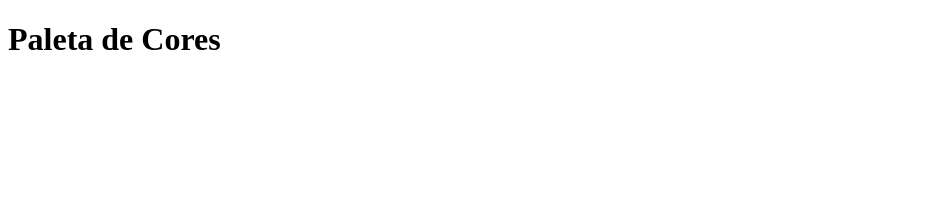
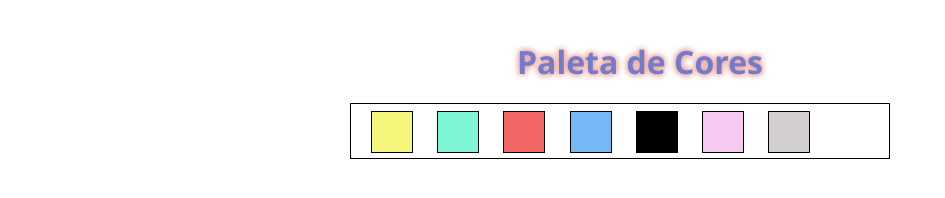
Before and after one commit to sabrinavazc/project-pixels-art, a website: page index.html in a window 1280 px wide. Shown: the whole page, without its empty margins (0-945 px from the left). Drawn offline with Linux system fonts and the light colour scheme.

Commit message:
inclusão da paleta de cores_requisito02

```diff
--- a/index.html
+++ b/index.html
@@ -9,8 +9,20 @@
 </head>
 
 <body>
-<h1 id="title">Paleta de Cores</h1>
+    <header>
+        <h1 id="title">Paleta de Cores</h1>
+    </header>
+<section id="color-palette">
+        <div class="color" style="background-color: rgb(245, 247, 124);"></div>
+        <div class="color" style="background-color: rgb(126, 246, 214);"></div>
+        <div class="color" style="background-color: rgb(243, 101, 101);"></div>
+        <div class="color" style="background-color: rgb(116, 185, 245);"></div>
+        <div class="color" style="background-color: black;"></div>
+        <div class="color" style="background-color: rgb(246, 202, 240);"></div>
+        <div class="color" style="background-color: rgb(209, 205, 209);"></div>
+</section>
 
 <script src="script.js"></script>
 </body>
+
 </html>
--- a/script.js
+++ b/script.js
@@ -0,0 +1 @@
+.docum
--- a/style.css
+++ b/style.css
@@ -0,0 +1,30 @@
+*{
+    margin: 0;
+    padding: 0;
+    margin-top: 20px;
+    font-family: 'Segoe UI', Tahoma, Geneva, Verdana, sans-serif;
+}
+
+h1{
+    text-align: center;
+    text-shadow: 0 0 0.2em rgb(236, 183, 175), 0 0 0.2em rgb(232, 107, 88);
+    color: rgb(115, 123, 204);
+}
+
+#color-palette{
+    display: inline-block;
+    width: 42%;
+    margin-left: 350px;
+    border: 1px solid black;
+    margin-top: 20px;
+}
+
+.color {
+    display: inline-block;
+    width: 40px;
+    height: 40px;
+    margin-left: 20px;
+    border: 1px solid black;
+    cursor: pointer;
+    margin-top: 7px;
+  }
```
